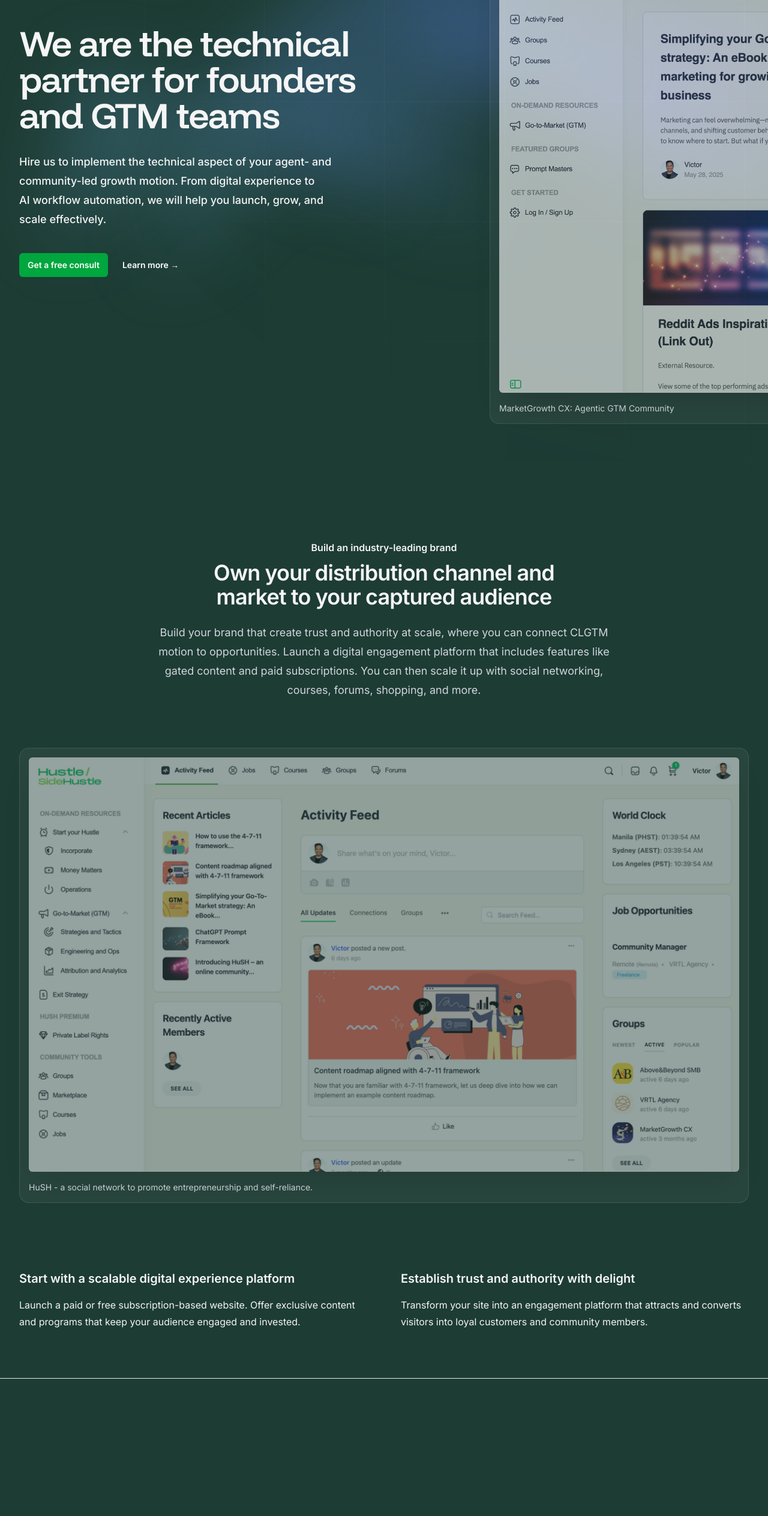
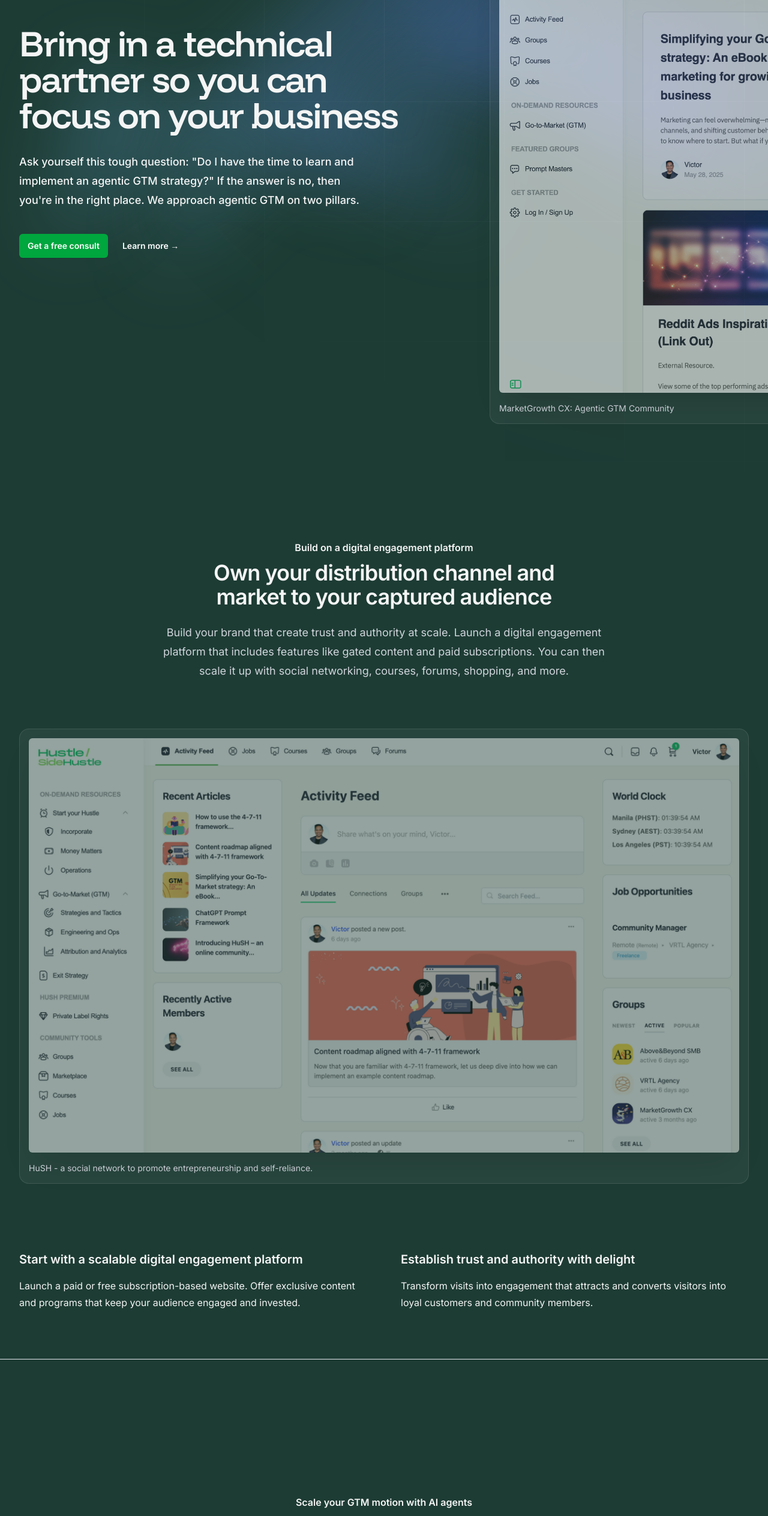
Before and after one commit to growthUx/mgio, a Next.js app: page / in a window 1280 px wide. Shown: the part 234-2762 px from the top of the page at 60% size. Built offline with nearby package versions, Linux system fonts and the light colour scheme.

Commit message:
Update HomePage.jsx

```diff
--- a/src/app/HomePage.jsx
+++ b/src/app/HomePage.jsx
@@ -114,8 +114,8 @@
                   </span>
                 </a>
               </div> */}
-              <h1 className="font-funnel-display text-4xl font-semibold tracking-tight text-[#F5F5F5] sm:text-6xl">We are the technical partner for founders and GTM teams</h1>
-              <p className="mt-8 text-md max-w-xl mx-auto font-medium text-pretty text-[#F5F5F5] sm:text-lg/8 sm:mx-0">Hire us to implement the technical aspect of your agent- and community-led growth motion. From digital experience to AI workflow automation, we will help you launch, grow, and scale effectively.</p>
+              <h1 className="font-funnel-display text-4xl font-semibold tracking-tight text-[#F5F5F5] sm:text-6xl">Bring in a technical partner so you can focus on your business</h1>
+              <p className="mt-8 text-md max-w-xl mx-auto font-medium text-pretty text-[#F5F5F5] sm:text-lg/8 sm:mx-0">Ask yourself this tough question: "Do I have the time to learn and implement an agentic GTM strategy?" If the answer is no, then you&apos;re in the right place. We approach agentic GTM on two pillars.</p>
               {/* <p className="mt-8 font-semibold text-[#00a63e]">We&apos;re here to help!</p> */}
               <div className="mt-10 flex items-center gap-x-6">
                 <a
@@ -146,12 +146,12 @@
 
         <div id="digital-engagement-platform" className="mx-auto py-12 max-w-7xl px-6 lg:px-8">
           <div className="mx-auto max-w-4xl sm:text-center">
-            <h2 className="text-base/7 font-semibold text-[#f5f5f5]">Build an industry-leading brand</h2>
+            <h2 className="text-base/7 font-semibold text-[#f5f5f5]">Build on a digital engagement platform</h2>
             <p className="mt-2 text-2xl font-semibold tracking-tight text-pretty text-[#f5f5f5] sm:text-4xl sm:text-balance">
               Own your distribution channel and market to your captured audience
             </p>
             <p className="mt-6 max-w-3xl  mx-auto text-lg/8 text-gray-300">
-              Build your brand that create trust and authority at scale, where you can connect CLGTM motion to opportunities. Launch a digital engagement platform that includes features like gated content and paid subscriptions. You can then scale it up with social networking, courses, forums, shopping, and more.
+              Build your brand that create trust and authority at scale. Launch a digital engagement platform that includes features like gated content and paid subscriptions. You can then scale it up with social networking, courses, forums, shopping, and more.
             </p>
           </div>
         </div>
@@ -174,7 +174,7 @@
             <div className="grid max-w-2xl grid-cols-1 gap-14 text-base/7 text-[#f5f5f5] lg:max-w-none lg:grid-cols-2">
               <div>
                   <div className="mb-8">
-                    <h3 className="text-xl font-semibold mb-4">Start with a scalable digital experience platform</h3>
+                    <h3 className="text-xl font-semibold mb-4">Start with a scalable digital engagement platform</h3>
                     <p>
                     Launch a paid or free subscription-based website. Offer exclusive content and programs that keep your audience engaged and invested.
                     </p>
@@ -183,7 +183,7 @@
               <div>
                 <div className="mb-8">
                   <h3 className="text-xl font-semibold mb-4">Establish trust and authority with delight </h3>
-                  <p>Transform your site into an engagement platform that attracts and converts visitors into loyal customers and community members.
+                  <p>Transform visits into engagement that attracts and converts visitors into loyal customers and community members.
                   </p>
                 </div>
               </div>
@@ -212,12 +212,12 @@
           </div> */}
           <div id="ai-automation" className="mx-auto max-w-7xl py-12 px-6 lg:px-8">
             <div className="mx-auto max-w-4xl sm:text-center">
-              <h2 className="text-base/7 font-semibold text-[#f5f5f5]">Scale your business with AI agents</h2>
+              <h2 className="text-base/7 font-semibold text-[#f5f5f5]">Scale your GTM motion with AI agents</h2>
               <p className="mt-2 text-2xl font-semibold tracking-tight text-pretty text-[#f5f5f5] sm:text-4xl sm:text-balance">
-              Automate your go-to-market and sales motion with AI agents
+              Automate your go-to-market and sales motion with AI automation
               </p>
               <p className="mt-6 max-w-2xl mx-auto text-lg/8 text-gray-300">
-              MarketGrowth is the AI automation agency purpose-built for go-to-market teams — we help founders and growth leaders automate customer acquisition, sales workflows, and backend ops using agentic systems that integrate seamlessly with your existing tools and team.
+              We help founders and growth leaders automate customer acquisition, sales workflows, and backend ops using agentic systems that integrate seamlessly with your existing tools.
               </p>
             </div>
           </div>
@@ -266,10 +266,10 @@
             className="absolute inset-0 -z-10 size-full object-cover object-right md:object-center transition-opacity duration-300 ease-in-out opacity-20 mix-blend-soft-light hover:opacity-40"
           />
           <div className="mx-auto max-w-7xl px-6 lg:px-8">
-            <div className="mx-auto max-w-2xl lg:mx-0">
+            <div className="mx-auto max-w-2xl text-center">
               <h3 className="text-2xl font-semibold tracking-tight text-white sm:text-4xl">Measure. Improve. Market growth.</h3>
               <p className="mt-8 text-lg text-pretty text-[#f5f5f5] sm:text-lg/8">
-              Integrate analytics that track user behavior, engagement, and conversion across your platform. These insights help you understand what&apos;s working, where users drop off, and how to optimize for better performance.
+              Discover how well the two pillars perform together by using analytics to monitor user behavior, engagement, and conversions across your platform.<br /><br />Here are some of the key solutions we recommend:
               </p>
             </div>
             <div className="mx-auto mt-16 grid max-w-2xl grid-cols-1 gap-6 sm:mt-20 lg:mx-0 lg:max-w-none lg:grid-cols-3 lg:gap-8">
```
